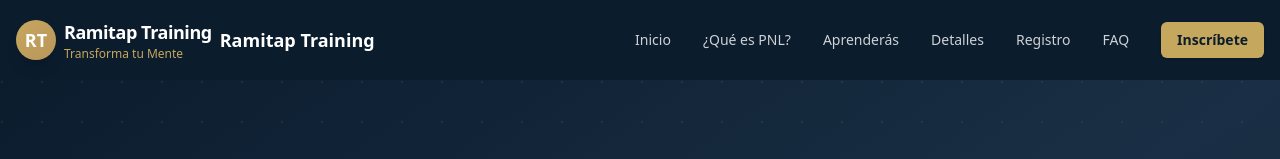
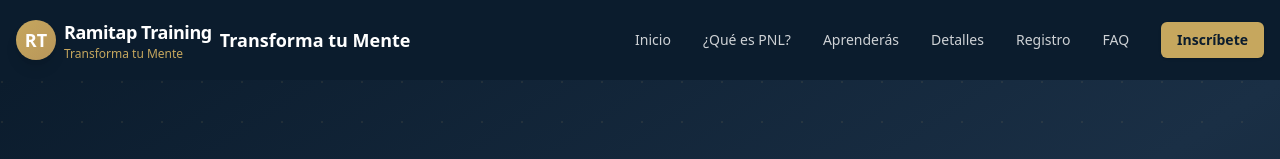
Before and after one commit to ErnestoGTP/sg-3a01a85b-a6ef-4f6c-abcb-a07442e1cb7e-1772639400, a Next.js app: page / in a window 1280 px wide. Shown: the top 159 px of the page. Built offline with nearby package versions, Linux system fonts and the light colour scheme.

Commit message:
fix(ui): Update navbar brand text to tagline

```diff
--- a/src/components/Navbar.tsx
+++ b/src/components/Navbar.tsx
@@ -62,7 +62,7 @@ export function Navbar() {
             >
               <Logo variant="light" size="sm" />
               <span className="hidden sm:inline text-white font-semibold text-lg">
-                {workshopConfig.brand.name}
+                {workshopConfig.brand.tagline}
               </span>
             </Link>
 
```
Also changed, not shown: data/registrations.json (+7 -0 lines), 1 other file (tests, documents, lock files or other folders).
